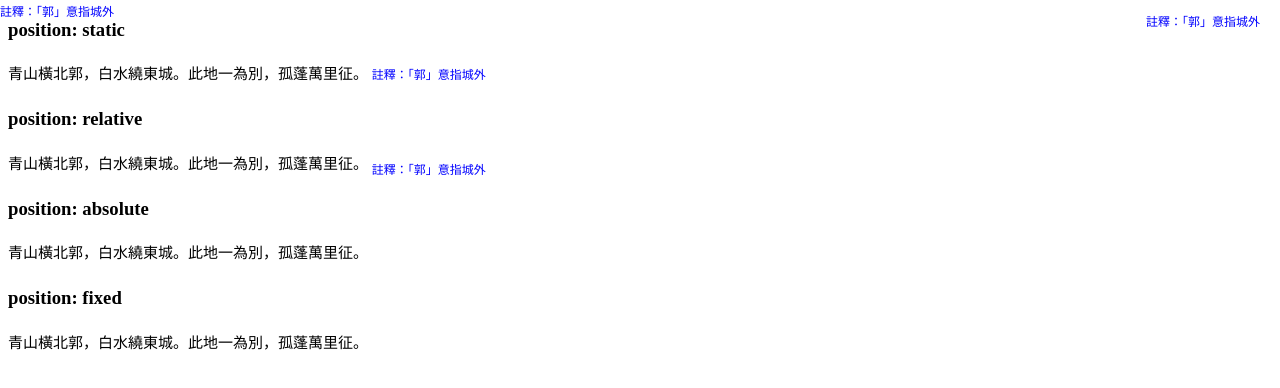
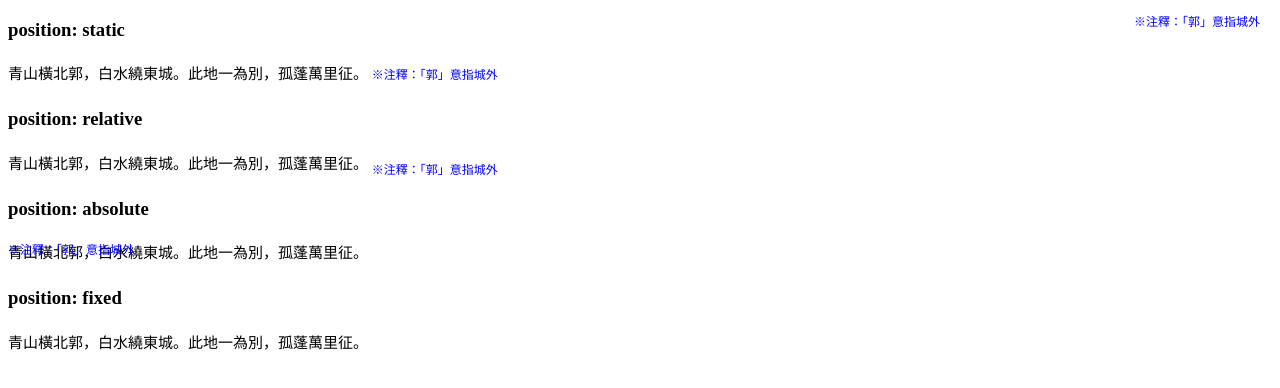
Before and after one commit to SophiaLin-0716/sophi, a plain HTML site: page ch06/01.html in a window 1280 px wide. Drawn offline with Linux system fonts and the light colour scheme.

Commit message:
更新內容

```diff
--- a/ch06/01.html
+++ b/ch06/01.html
@@ -1,22 +1,23 @@
 <!DOCTYPE html>
-<html lang="en">
+<html>
 <head>
-    <meta charset="UTF-8">
-    <meta name="viewport" content="width=device-width, initial-scale=1.0">
-    <title>Document</title>
+<meta charset="utf-8">
 <style>
+
     p {
         display: block;
         font-size: 15px;
         line-height: 2;
     }
+
     span {
         display: inline;
     }
+
     .note {
         font-size: 12px;
         color: blue;
-            position: static; /* 預設, 稍後由各 class 改寫 */
+        position: static; /* 預設，稍後由各 class 改寫 */
     }
 
     /* 四種定位方式 */
@@ -24,12 +25,13 @@
 
     .relative {
         position: relative;
-            top: 5px;      /* 原圖設定 */
+        top: 5px;     /* 原圖設定 */
     }
 
     .absolute-container {
         position: relative; /* 絕對定位基準 */
     }
+
     .absolute {
         position: absolute;
         top: 0;
@@ -41,32 +43,35 @@
         top: 10px;
         right: 20px;
     }
+
 </style>
 </head>
+
 <body>
 
 <h3>position: static</h3>
 <p>
     青山橫北郭，白水繞東城。此地一為別，孤蓬萬里征。
-        <span class="note static">註釋：「郭」意指城外</span>
+    <span class="note static">※注釋：「郭」意指城外</span>
 </p>
 
 <h3>position: relative</h3>
 <p>
     青山橫北郭，白水繞東城。此地一為別，孤蓬萬里征。
-        <span class="note relative">註釋：「郭」意指城外</span>
+    <span class="note relative">※注釋：「郭」意指城外</span>
 </p>
 
 <h3>position: absolute</h3>
-    <p>
+<p class="absolute-container">
     青山橫北郭，白水繞東城。此地一為別，孤蓬萬里征。
-        <span class="note absolute">註釋：「郭」意指城外</span>
+    <span class="note absolute">※注釋：「郭」意指城外</span>
 </p>
 
 <h3>position: fixed</h3>
 <p>
     青山橫北郭，白水繞東城。此地一為別，孤蓬萬里征。
-        <span class="note fixed">註釋：「郭」意指城外</span>
+    <span class="note fixed">※注釋：「郭」意指城外</span>
 </p>
+
 </body>
 </html>
```
Lines whose indentation alone changed are shown as unchanged.
